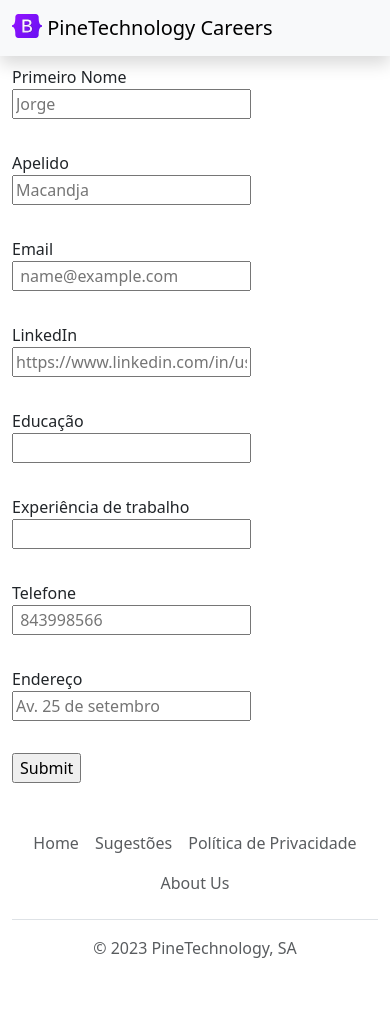
After one commit to Ivanitchoo/pinetechnology-careers, a Flask app: template templates/candidatura_form.html in a window 390 px wide. The commit adds this page. Run offline with Flask 3, Linux system fonts and the light colour scheme; the template is opened without the code that fills it, so the values that code supplies are empty.

```diff
--- a/app.py
+++ b/app.py
@@ -1,4 +1,4 @@
-from flask import Flask, render_template, jsonify
+from flask import Flask, render_template, jsonify, request
 from database import carregar_vagas_from_db, carregar_vaga_from_db
 
 app = Flask(__name__)
@@ -29,5 +29,18 @@ def visualizar_vaga(id):
     return render_template('vaga.html', vaga=vaga_disponivel)
 
 
+@app.route("/vaga/<id>/candidatura_form")
+def candidatura_form(id):
+
+  vaga_disponivel = carregar_vaga_from_db(id)
+  return render_template('candidatura_form.html', vaga=vaga_disponivel)
+
+@app.route("/vaga/<id>/candidatura_form/submit", methods =['post'])
+def candidatar_to_job(id):
+  data = request.form
+  return jsonify(data)
+  #Guardar na base de dados
+  #Enviar Email
+
 if __name__ == '__main__':
   app.run(host='0.0.0.0', debug=True)
--- a/static/estilos/home.css
+++ b/static/estilos/home.css
@@ -12,3 +12,26 @@
   padding-bottom:8px;
   margin-bottom: 16px;
 }
+
+.presentation_text{
+  margin-bottom:16px;
+}
+
+
+@media (max-width: 768px) {
+    presentation_text{
+      flex-direction: column-reverse;
+    }
+  .job_box.row {
+      flex-direction: column; /* Stack items vertically on mobile and tablet */
+      align-items: center;
+    }
+  .col-md-9{
+    text-align:center;
+  }
+
+  .job_box .col-md-3 {
+      text-align: center; /* Center the button */
+      margin-top: 1rem; /* Add some space between content and button */
+  }
+}
--- /dev/null
+++ b/templates/candidatura_form.html
@@ -0,0 +1,66 @@
+<!DOCTYPE html>
+<html>
+  <head>
+    <title> Cadidatura: {{vaga['titulo']}} - PineTechnology Careers </title>
+
+    <!-- Link CSS -->
+    {% include 'bootstrap.html' %}
+    <link rel="stylesheet" href="/static/estilos/home.css" type="text/css">
+
+  </head>
+
+  <body>
+    {% include 'nav.html' %}
+    <div class="container">
+      <form action="/vaga/{{vaga['id']}}/candidatura_form/submit" method="posto">
+
+        <div class="mb-2">
+          <label>Primeiro Nome</label><br>
+          <input type="text" name="primeiro_nome" placeholder="Jorge"><br><br>
+        </div>
+
+        <div class="mb-2">
+          <label>Apelido</label><br>
+          <input type="text" name="apelido" placeholder="Macandja"><br><br>
+        </div>
+
+
+        <div class="mb-2">
+          <label>Email</label><br>
+          <input type="text" name="email" placeholder=" name@example.com"><br><br>
+        </div>
+
+        <div class="mb-2">
+          <label>LinkedIn</label><br>
+          <input type="text" name="linkedin_url" placeholder="https://www.linkedin.com/in/username/ "><br><br>
+        </div>
+
+        <div class="mb-2">
+          <label>Educação</label><br>
+          <input type="textarea" name="educacao"><br><br>
+        </div>
+
+        <div class="mb-2">
+          <label>Experiência de trabalho</label><br>
+          <input type="textarea" name="experiencia"><br><br>
+        </div>
+
+        <div class="mb-2">
+          <label>Telefone</label><br>
+          <input type="text" name="first_name" placeholder=" 843998566"><br><br>
+        </div>
+
+        <div class="mb-2">
+          <label>Endereço</label><br>
+          <input type="text" name="endereco" placeholder="Av. 25 de setembro"><br><br>
+        </div>
+
+
+        <input type="submit" >
+      </form>
+    </div>
+
+
+    {% include 'footer.html' %}
+  </body>
+</html>
--- a/templates/footer.html
+++ b/templates/footer.html
@@ -2,10 +2,9 @@
   <footer class="py-3 my-4">
     <ul class="nav justify-content-center border-bottom pb-3 mb-3">
       <li class="nav-item"><a href="/" class="nav-link px-2 text-body-secondary">Home</a></li>
-      <li class="nav-item"><a href="#" class="nav-link px-2 text-body-secondary">Features</a></li>
-      <li class="nav-item"><a href="#" class="nav-link px-2 text-body-secondary">Pricing</a></li>
-      <li class="nav-item"><a href="#" class="nav-link px-2 text-body-secondary">FAQs</a></li>
-      <li class="nav-item"><a href="#" class="nav-link px-2 text-body-secondary">About</a></li>
+      <li class="nav-item"><a href="#" class="nav-link px-2 text-body-secondary">Sugestões</a></li>
+      <li class="nav-item"><a href="#" class="nav-link px-2 text-body-secondary">Política de Privacidade</a></li>
+      <li class="nav-item"><a href="#" class="nav-link px-2 text-body-secondary">About Us</a></li>
     </ul>
     <p class="text-center text-body-secondary">&copy; 2023 PineTechnology, SA</p>
   </footer>
--- a/templates/homepage_vagas.html
+++ b/templates/homepage_vagas.html
@@ -1,12 +1,12 @@
 <div class="job_box border-bottom row" >
-  <div class="col-9">
+  <div class="col-md-9">
      <h4 class="job_title">{{vaga['titulo']}}</h4>
      <div><b> Localização:</b> {{vaga['localizacao']}}</div>
      <div><b> Empresa:</b> {{vaga['empresa']}}</div>
 
   </div>
 
-  <div class="col-3 padding-right: 16px">
+  <div class="col-md-3 mt-2 mt-md-3 text-center text-md-right">
     <a href="/vaga/{{vaga['id']}}" type="button" class="btn btn-outline-primary">
       Candidatar
     </a>
--- a/templates/presentation_text.html
+++ b/templates/presentation_text.html
@@ -1,3 +1,3 @@
-<p class="lead col-6">
+<p style="text-align:justify">
           Bem-vindo ao Pinetechnology Careers - seu portal de recrutamento para talentos em tecnologia. Conectamos candidatos a vagas e empresas a profissionais qualificados. Encontre o seu próximo desafio ou encontre a mente brilhante que sua equipe precisa. Junte-se a nós e alcance o sucesso!
         </p>
--- a/templates/vaga.html
+++ b/templates/vaga.html
@@ -38,6 +38,10 @@
        </ol>
      </div>
 
+    <div class="text-center">
+        <a type="button" href="/vaga/{{vaga['id']}}/candidatura_form" class="btn btn-primary btn-lg mt-4">Preencher Candidatura</a>
+
+    </div>
     {% include 'footer.html' %}
   </body>
 </html>
```
Also changed, not shown: templates/home.html (+9 -5 lines).
